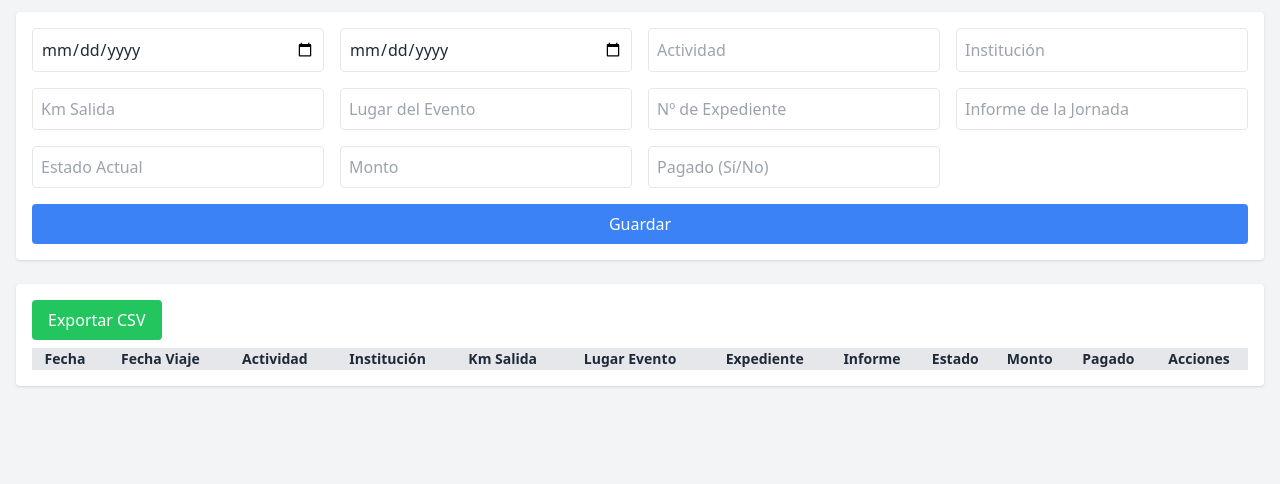
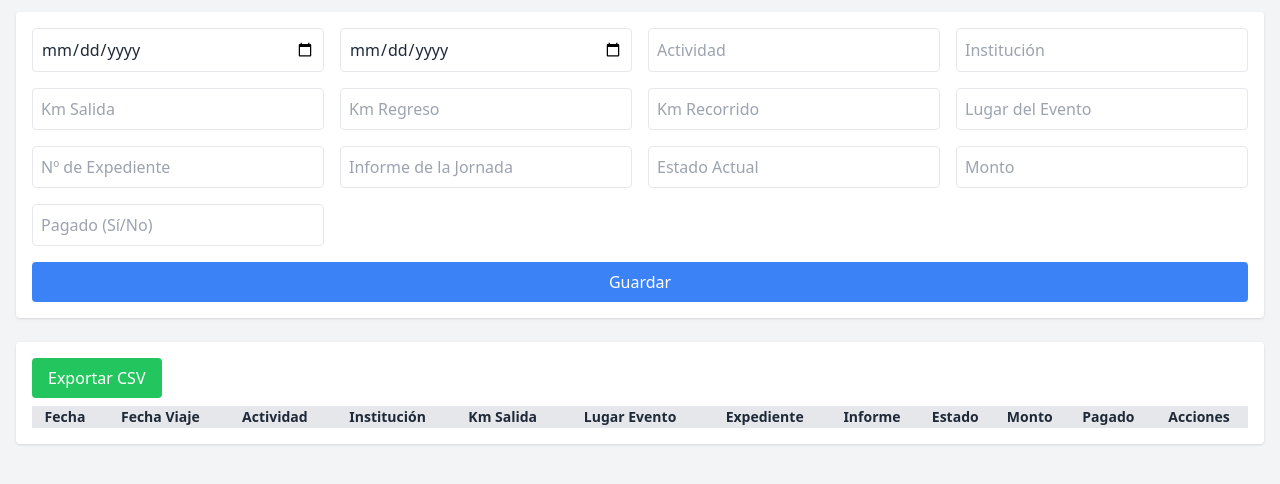
Before and after one commit to Diego2377872/tabla_web, a website: page index.html in a window 1280 px wide. Shown: the part 56-540 px from the top of the page. Drawn offline with nearby package versions, Linux system fonts and the light colour scheme; no server answers.

Commit message:
index.html

```diff
--- a/index.html
+++ b/index.html
@@ -16,6 +16,8 @@
       <input type="text" id="actividad" placeholder="Actividad" required class="border p-2 rounded" />
       <input type="text" id="institucion" placeholder="Institución" required class="border p-2 rounded" />
       <input type="text" id="km_salida" placeholder="Km Salida" class="border p-2 rounded" />
+      <input type="text" id="km_regreso" placeholder="Km Regreso" class="border p-2 rounded" />
+      <input type="text" id="km_recorrido" placeholder="Km Recorrido" class="border p-2 rounded" />
       <input type="text" id="lugar_evento" placeholder="Lugar del Evento" class="border p-2 rounded" />
       <input type="text" id="expediente" placeholder="Nº de Expediente" class="border p-2 rounded" />
       <input type="text" id="informe" placeholder="Informe de la Jornada" class="border p-2 rounded" />
```
